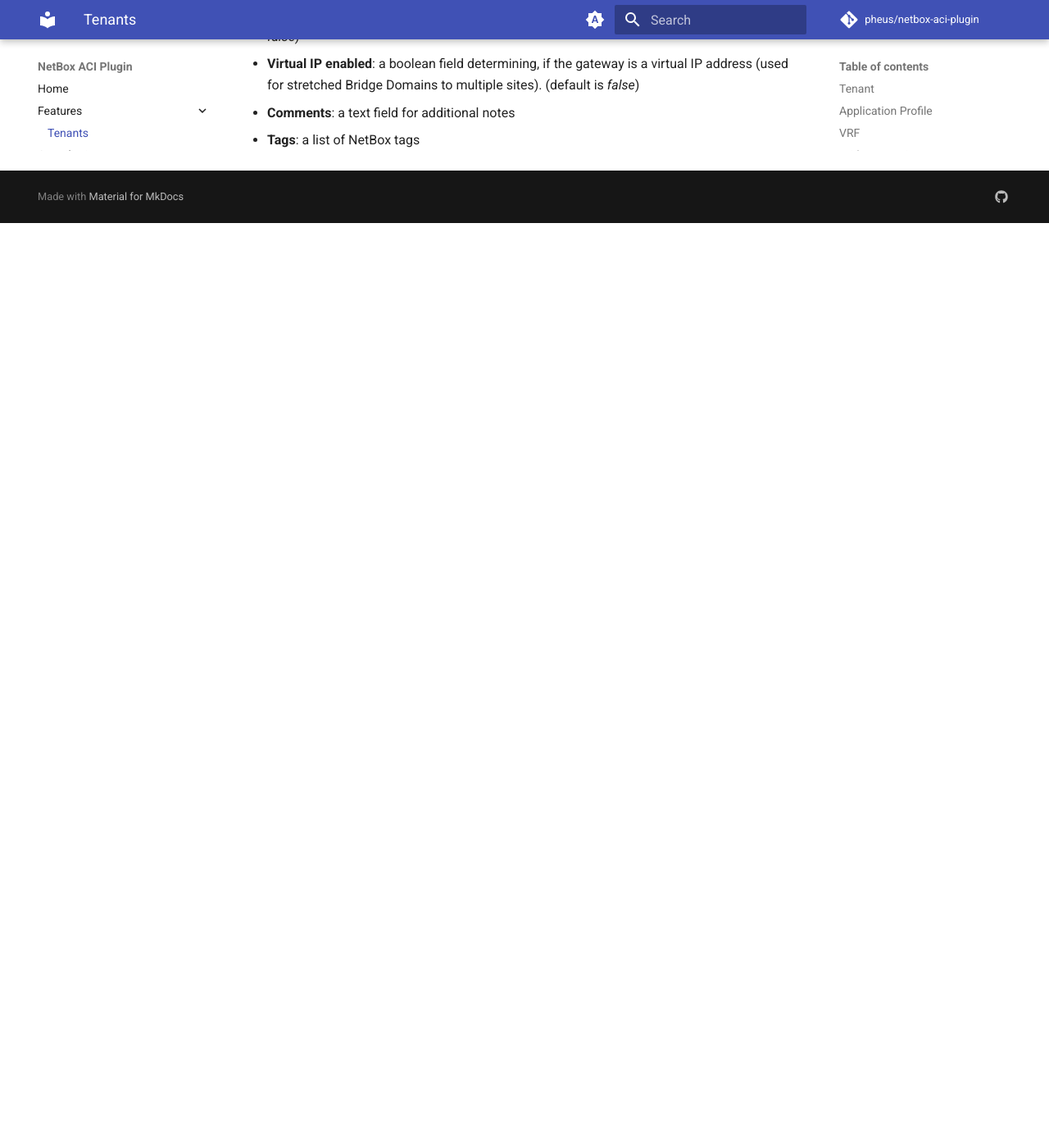
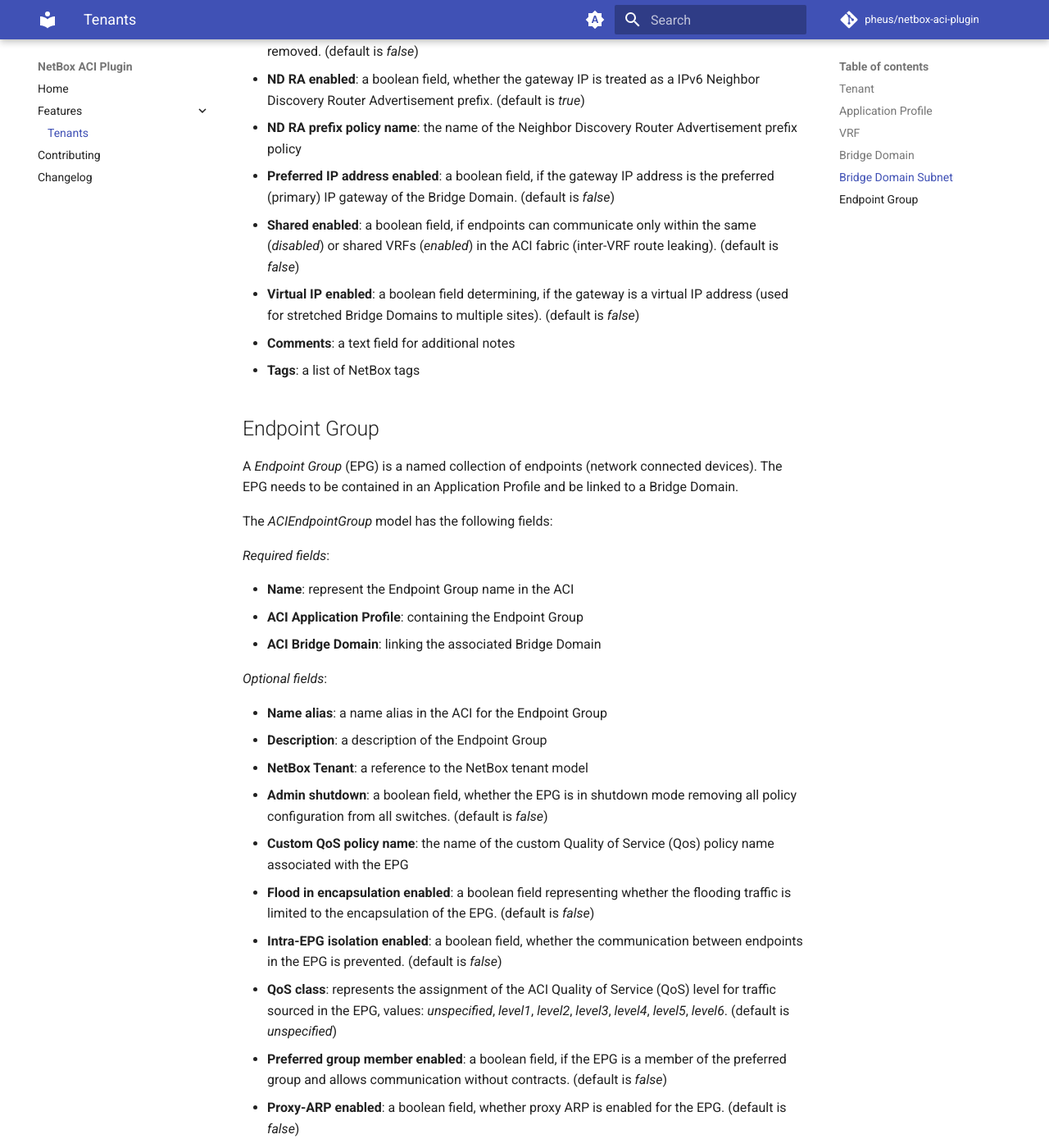
Before and after one commit to pheus/netbox-aci-plugin, an MkDocs documentation site: the page built from docs/features/tenants.md, in a window 1280 px wide and 1400 px high, scrolled down 5180 px. Shown: the whole window at 82% size. Built offline with MkDocs 1.6.1 and Material for MkDocs 9.7.7, drawn with Linux system fonts in a browser that asks for light colours; comment, search, counter and statistics services are not loaded; before the commit the page ends 5452 px from its top, so only the background shows below that; some of the changed text lies outside the part shown.

Commit message:
docs(epgs): Add ACIEndpointGroup docs

````diff
--- a/docs/features/tenants.md
+++ b/docs/features/tenants.md
@@ -6,6 +6,7 @@
 flowchart TD
     TN([Tenant])
     AP(Application Profile)
+    EPG(Endpoint Group)
     BD(Bridge Domain)
     SN(Subnet)
     VRF(VRF)
@@ -14,6 +15,7 @@
     end
     subgraph graphAP [Application Profile]
         TN -->|1:n| AP
+        AP -->|1:n| EPG
     end
     subgraph graphNW [Network]
         TN -->|1:n| VRF
@@ -23,6 +25,7 @@
         end
         BD -.->|1:n| VRF
     end
+    EPG -->|n:1| BD
 ```
 
 ## Tenant
@@ -139,7 +142,7 @@
 *Required fields*:
 
 - **Name**: represent the Bridge Domain name in the ACI
-- **ACI Bridge Domain**: a reference to the ACIBridgeDomain model.
+- **ACI Bridge Domain**: a reference to the ACIBridgeDomain model
 - **Gateway IP Address**: the gateway IP address of the Bridge Domain (referencing an NetBox IP address)
 
 *Optional fields*:
@@ -158,3 +161,31 @@
 - **Virtual IP enabled**: a boolean field determining, if the gateway is a virtual IP address (used for stretched Bridge Domains to multiple sites). (default is *false*)
 - **Comments**: a text field for additional notes
 - **Tags**: a list of NetBox tags
+
+## Endpoint Group
+
+A *Endpoint Group* (EPG) is a named collection of endpoints (network connected devices).
+The EPG needs to be contained in an Application Profile and be linked to a Bridge Domain.
+
+The *ACIEndpointGroup* model has the following fields:
+
+*Required fields*:
+
+- **Name**: represent the Endpoint Group name in the ACI
+- **ACI Application Profile**: containing the Endpoint Group
+- **ACI Bridge Domain**: linking the associated Bridge Domain
+
+*Optional fields*:
+
+- **Name alias**: a name alias in the ACI for the Endpoint Group
+- **Description**: a description of the Endpoint Group
+- **NetBox Tenant**: a reference to the NetBox tenant model
+- **Admin shutdown**: a boolean field, whether the EPG is in shutdown mode removing all policy configuration from all switches. (default is *false*)
+- **Custom QoS policy name**: the name of the custom Quality of Service (Qos) policy name associated with the EPG
+- **Flood in encapsulation enabled**: a boolean field representing whether the flooding traffic is limited to the encapsulation of the EPG. (default is *false*)
+- **Intra-EPG isolation enabled**: a boolean field, whether the communication between endpoints in the EPG is prevented. (default is *false*)
+- **QoS class**: represents the assignment of the ACI Quality of Service (QoS) level for traffic sourced in the EPG, values: *unspecified*, *level1*, *level2*, *level3*, *level4*, *level5*, *level6*. (default is *unspecified*)
+- **Preferred group member enabled**: a boolean field, if the EPG is a member of the preferred group and allows communication without contracts. (default is *false*)
+- **Proxy-ARP enabled**: a boolean field, whether proxy ARP is enabled for the EPG. (default is *false*)
+- **Comments**: a text field for additional notes
+- **Tags**: a list of NetBox tags
````
Also changed, not shown: README.md (+1 -0 lines).
